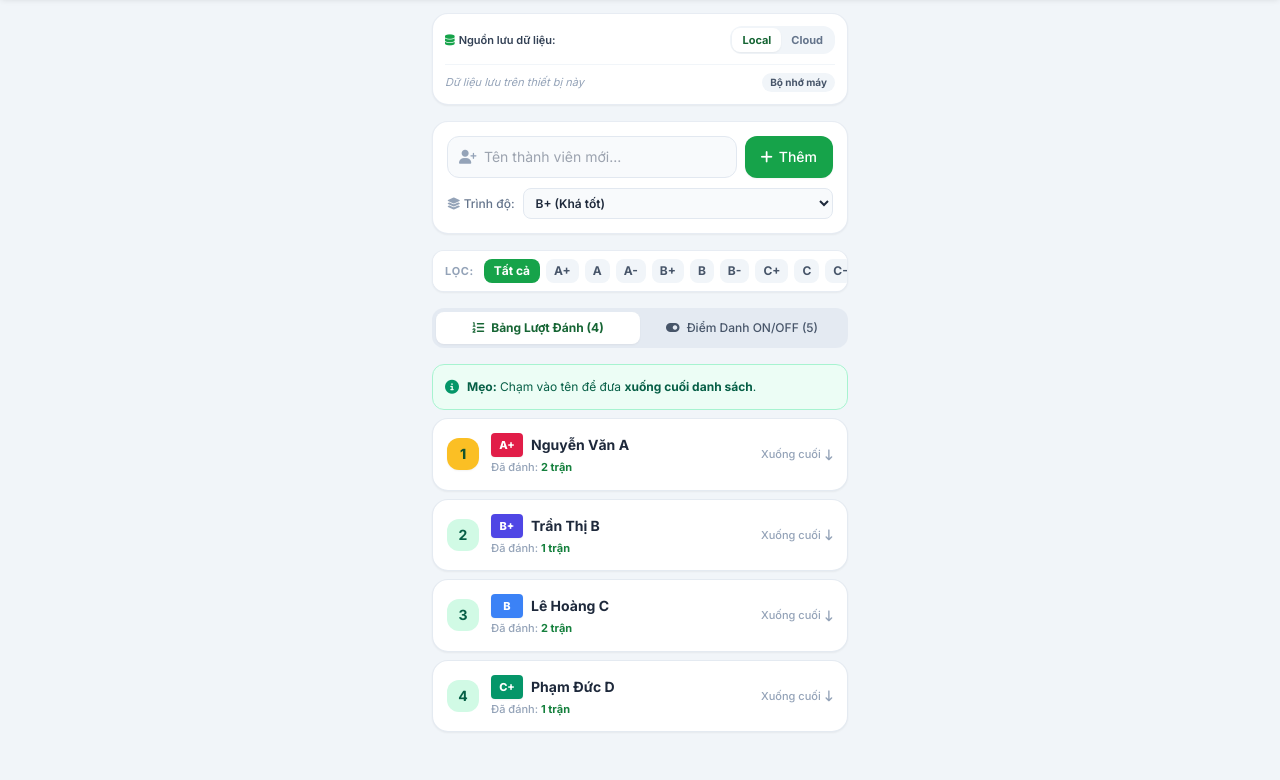
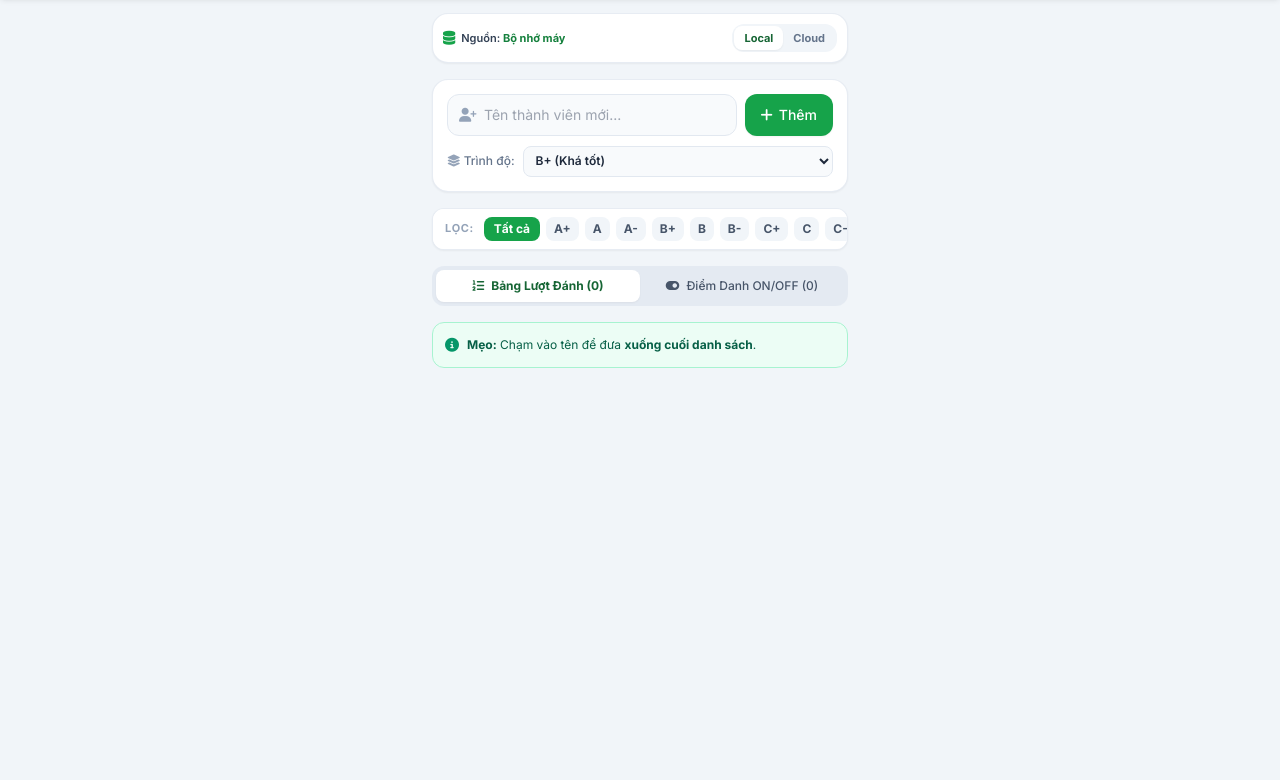
Before and after one commit to tonnie1391/pk-club, a plain HTML site: page index.html in a window 1280 px wide. Shown: the part 66-846 px from the top of the page. After the commit the page ends 800 px from the top, so only its background shows below. Drawn offline with nearby package versions, Linux system fonts and the light colour scheme.

Commit message:
Refactor storage mode toggle section in index.html

```diff
--- a/index.html
+++ b/index.html
@@ -81,35 +81,25 @@
     </header>
 
     <main class="max-w-md mx-auto px-4 pt-4 space-y-4">
-
-        <!-- Cloud / Local Mode Toggle & Config Section -->
-        <section class="bg-white rounded-2xl p-3 shadow-sm border border-slate-200/80">
-            <div class="flex items-center justify-between gap-2">
-                <div class="flex items-center gap-1 text-[11px] font-semibold text-slate-700 shrink-0">
-                    <i class="fa-solid fa-database text-court-600"></i>
-                    <span>Nguồn lưu dữ liệu:</span>
-                </div>
-                <!-- Toggle Mode Segmented Buttons -->
-                <div class="flex bg-slate-100 p-0.5 rounded-xl text-[11px] font-bold">
-                    <button id="mode-btn-local" onclick="switchStorageMode('local')" class="px-2.5 py-1 rounded-lg transition bg-white text-court-800 shadow-sm">
-                        Local
-                    </button>
-                    <button id="mode-btn-cloud" onclick="switchStorageMode('cloud')" class="px-2.5 py-1 rounded-lg transition text-slate-500 hover:text-slate-700">
-                        Cloud
-                    </button>
+        <!-- Nguồn dữ liệu & Nút chuyển đổi (Gọn gàng 1 dòng) -->
+        <section class="bg-white rounded-2xl p-2.5 shadow-sm border border-slate-200/80 flex items-center justify-between gap-2 text-xs">
+            <!-- Thông tin nguồn & trạng thái kết nối -->
+            <div class="flex items-center gap-1.5 min-w-0 flex-1">
+                <i class="fa-solid fa-database text-court-600 text-sm shrink-0"></i>
+                <div class="truncate text-[11px] font-semibold text-slate-700">
+                    <span>Nguồn: </span>
+                    <span id="storage-status-text" class="font-bold text-court-700">Bộ nhớ máy</span>
                 </div>
             </div>
 
-            <!-- Unified Fixed-Height Status Container -->
-            <div class="mt-2.5 pt-2 border-t border-slate-100 flex items-center justify-between text-[11px] min-h-[26px]">
-                <div id="cloud-status-container" class="hidden w-full flex items-center justify-between">
-                    <span class="text-slate-500">Google Sheet:</span>
-                    <span id="sync-status-badge" class="bg-amber-100 text-amber-800 text-[10px] px-2 py-0.5 rounded-full font-bold">Chưa kết nối</span>
-                </div>
-                <div id="local-status-container" class="w-full flex items-center justify-between">
-                    <span class="text-slate-400 italic">Dữ liệu lưu trên thiết bị này</span>
-                    <span class="bg-slate-100 text-slate-600 text-[10px] px-2 py-0.5 rounded-full font-bold">Bộ nhớ máy</span>
-                </div>
+            <!-- 2 Nút bấm chọn chế độ -->
+            <div class="flex bg-slate-100 p-0.5 rounded-xl text-[11px] font-bold shrink-0">
+                <button id="mode-btn-local" onclick="switchStorageMode('local')" class="px-3 py-1 rounded-lg transition tap-active bg-white text-court-800 shadow-sm">
+                    Local
+                </button>
+                <button id="mode-btn-cloud" onclick="switchStorageMode('cloud')" class="px-3 py-1 rounded-lg transition tap-active text-slate-500 hover:text-slate-700">
+                    Cloud
+                </button>
             </div>
         </section>
 
```
